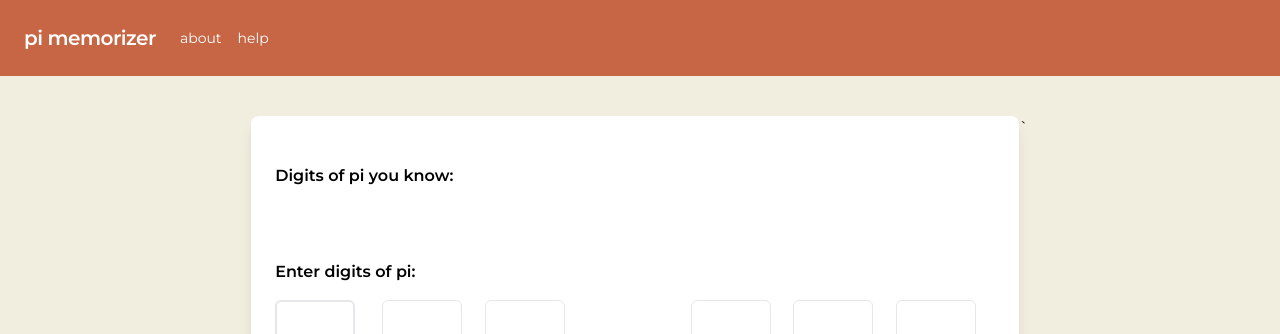
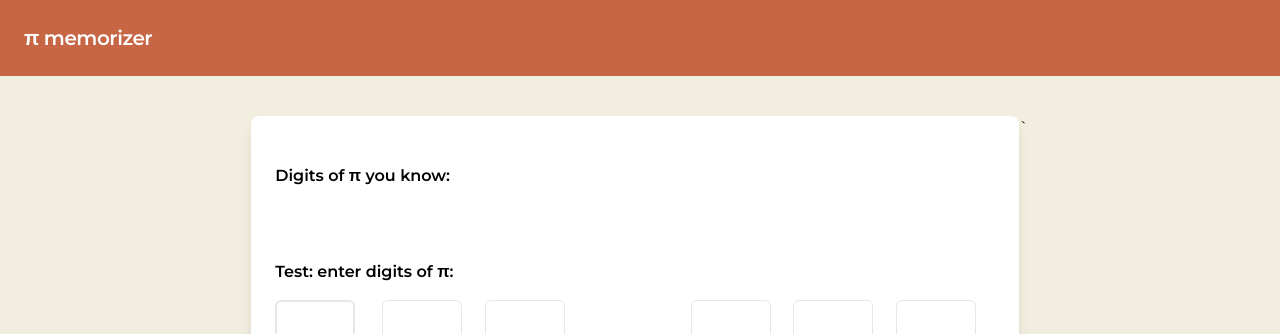
Before and after one commit to asewnath/pi_memorizer, a React (Create React App) app: page / in a window 1280 px wide. Shown: the top 334 px of the page. Built offline with nearby package versions, Linux system fonts and the light colour scheme.

Commit message:
click handling

```diff
--- a/src/App.js
+++ b/src/App.js
@@ -1,14 +1,9 @@
-import DigitInput from "./components/digitInput";
+import TestPi from "./components/testPi";
 import LearnPi from "./components/learnPi";
 import { BrowserRouter, Routes, Route } from "react-router-dom";
 import React, { useEffect, useState } from 'react';
 
 function App() {
-
-  // TODO:
-  // - have a router
-  // - create a routing for the different sections
-  // - conditionally navigate to LearnPi from DigitInput
 
   const [isDesktopView, setIsDesktopView] = useState(false);
 
@@ -35,23 +30,13 @@ function App() {
 
       <nav class="flex items-center justify-between flex-wrap bg-[#c76644] p-6 mb-10">
         <div class="flex items-center flex-shrink-0 text-white mr-6">
-        <span class="font-semibold text-xl tracking-tight">pi memorizer</span>
-        </div>
-        <div class="w-full block flex-grow lg:flex lg:items-center lg:w-auto">
-          <div class="text-sm lg:flex-grow">
-            <a href="#responsive-header" class="block mt-4 lg:inline-block lg:mt-0 text-white hover:text-black mr-4">
-              about
-            </a>
-            <a href="#responsive-header" class="block mt-4 lg:inline-block lg:mt-0 text-white hover:text-black">
-              help
-            </a>
-          </div>
+        <span class="font-semibold text-xl tracking-tight">π memorizer</span>
         </div>
       </nav>
 
       <BrowserRouter>
         <Routes>
-          <Route path="/" element={<DigitInput />} />
+          <Route path="/" element={<TestPi />} />
           <Route path="learnPi" element={<LearnPi />} />
         </Routes>
       </BrowserRouter>
--- a/src/components/learnPi.js
+++ b/src/components/learnPi.js
@@ -86,9 +86,9 @@ function LearnPi(){
     <section className="flex items-top justify-center min-h-96 max-w-7xl">
       <div className="w-3/5 bg-white rounded-lg p-6 shadow-lg">
         <article className="bg-white">
-        <p className="text-base text-black mt-6 mb-4 font-semibold">Digits of pi you know:</p>
+        <p className="text-base text-black mt-6 mb-4 font-semibold">Digits of π you know:</p>
         <p className="text-base text-black mt-4 bg-white p-4 rounded-md">{knownDigits}</p>
-        <p className="text-base text-black mt-6 mb-4 font-semibold">Fill in the numbers:</p>
+        <p className="text-base text-black mt-6 mb-4 font-semibold">Learn: fill in the numbers:</p>
         <div className='grid grid-cols-7 space-x-1'>
 
           {currDigits.map((digit, index)=>(
--- a/src/components/digitInput.js
+++ b/src/components/testPi.js
@@ -5,13 +5,17 @@ import { useNavigate } from "react-router-dom";
 var pi_index = 0;
 var str_pi_index = 0;
 var piString = '';
+var focus_index = 0;
 
-function DigitInput() {
+function TestPi() {
 
-  // TODO:
-  // - Don't make other boxes clickable
-  // - add a digit counter
-  // - add a place for fun facts
+  /*
+   TODO:
+   - Each square should have two tries
+   - Slower transition between learn and test
+   - Back and forth between states in learn
+   - add a digit counter
+  */
 
   const [digits, setDigits] = useState(new Array(6).fill(""));
   const [knownDigits, setKnownDigits] =  useState(null);
@@ -82,18 +86,41 @@ function DigitInput() {
     }
   }, [digits]);
 
+  useEffect(() => {
+    const handleMouseDown = (event) => {
+      event.preventDefault();
+    }
+    piBoxReference.current.forEach((box) => {
+      if (box) {
+        box.addEventListener('mousedown', handleMouseDown);
+      }
+    });
+    return () => {
+      piBoxReference.current.forEach((box) => {
+        if (box) {
+          box.removeEventListener('mousedown', handleMouseDown);
+        }
+      });
+    };
+  }, []);
+
   return (
 
     <section className="flex items-top justify-center min-h-96 max-w-7xl">
       <div className="w-3/5 bg-white rounded-lg p-6 shadow-lg">
         <article className="bg-white">
-          <p className="text-base text-black mt-6 mb-4 font-semibold">Digits of pi you know:</p>
+          <p className="text-base text-black mt-6 mb-4 font-semibold">Digits of π you know:</p>
           <p className="text-base text-black mt-4 bg-white p-4 rounded-md">{knownDigits}</p>
-          <p className="text-base text-black mt-6 mb-4 font-semibold">Enter digits of pi:</p>
+          <p className="text-base text-black mt-6 mb-4 font-semibold">Test: enter digits of π:</p>
 
         <div className='grid grid-cols-7 space-x-1'>
           {digits.map((digit, index)=>(
             <input key={index} value={digit} maxLength={1}
+            onBlur={e => {
+              if (e.relatedTarget === null) {
+                  e.target.focus();
+              }
+            }}
             onChange={(e)=> handleChange(e.target.value, index)}
             ref={(reference) => (piBoxReference.current[index] = reference)}
             className={`border ${index === 2 ? 'grid-cols-subgrid col-span-2' : ''} w-20 h-auto text-black text-[30px] text-center p-3 rounded-md block bg-[#ffffff] focus:border-2 focus:outline-none appearance-none`}
@@ -110,4 +137,4 @@ function DigitInput() {
   );
 }
 
-export default DigitInput;
+export default TestPi;
--- a/src/index.css
+++ b/src/index.css
@@ -7,6 +7,10 @@ body {
   font-family: 'Montserrat', sans-serif;
   background-color: #F1EEE0;
   height: 100%;
+}
+
+.no_click{
+  pointer-events: none;
 }
 
 .correct-show{
```
